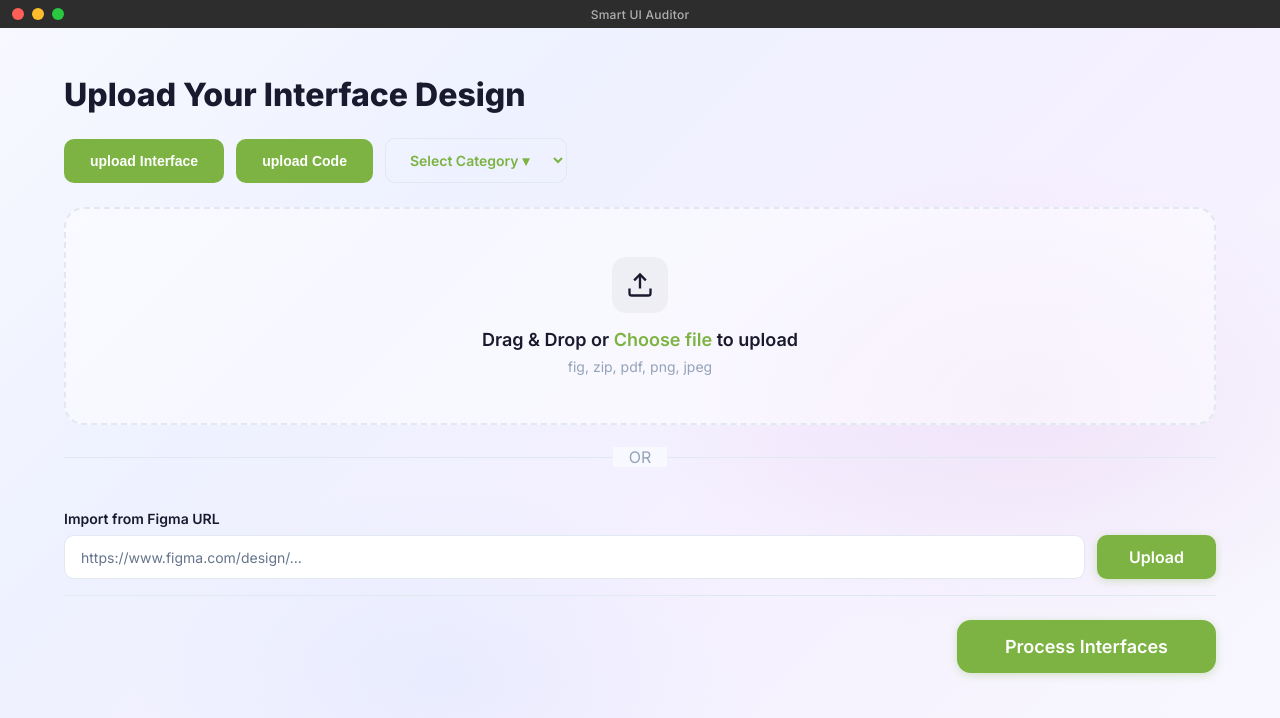
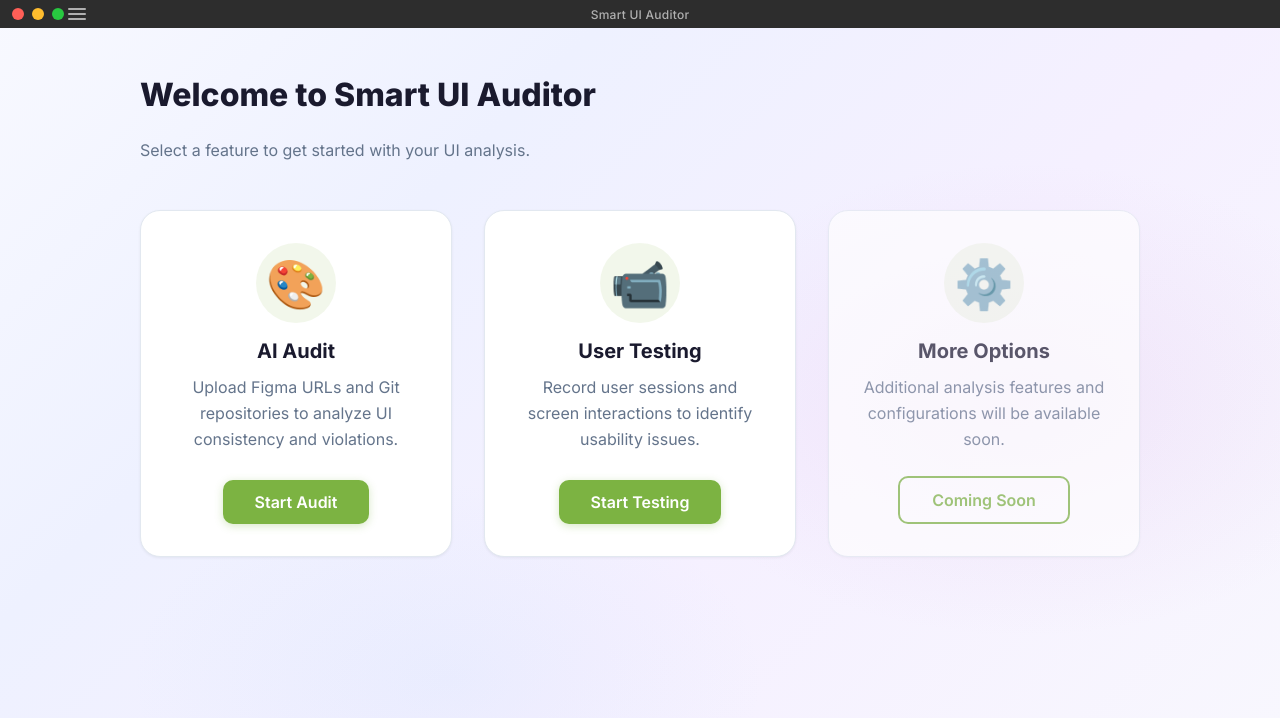
Before and after one commit to oshadakavinda/ai_powered_ui_auditor, a React (Vite) app: page / in a window 1280 px wide. Shown: the top 718 px of the page. Built offline with nearby package versions, Linux system fonts and the light colour scheme.

Commit message:
Add home page and main navigations

```diff
--- a/src/App.tsx
+++ b/src/App.tsx
@@ -5,9 +5,11 @@ import VioletRulesPage from './pages/VioletRulesPage'
 import ElementInteraction from './pages/ElementInteraction'
 import CombinedAnalysis from './pages/CombinedAnalysis'
 import UserTesting from './pages/UserTesting'
+import HomePage from './pages/HomePage'
 
 // Navigation steps
 type AppStep =
+    | 'home'
     | 'upload'
     | 'analysis-selection'
     // Option 1: Violet Rules flow
@@ -29,7 +31,8 @@ type AppStep =
     | 'user-results'
 
 export default function App() {
-    const [step, setStep] = useState<AppStep>('upload')
+    const [step, setStep] = useState<AppStep>('home')
+    const [isMenuOpen, setIsMenuOpen] = useState(false)
     const [uploadedFile, setUploadedFile] = useState<string | null>(null)
     const [uploadedImageUrl, setUploadedImageUrl] = useState<string | null>(null)
 
@@ -85,12 +88,49 @@ export default function App() {
                     <div className="title-bar__dot title-bar__dot--minimize" />
                     <div className="title-bar__dot title-bar__dot--maximize" />
                 </div>
+
+                <div className="title-bar__menu-container">
+                    <button
+                        className="title-bar__menu-btn"
+                        onClick={() => setIsMenuOpen(!isMenuOpen)}
+                    >
+                        <div className="hamburger">
+                            <span></span>
+                            <span></span>
+                            <span></span>
+                        </div>
+                    </button>
+
+                    {isMenuOpen && (
+                        <div className="menu-dropdown">
+                            <button className="menu-item" onClick={() => { setStep('home'); setIsMenuOpen(false); }}>
+                                <span className="menu-item__icon">🏠</span> Home
+                            </button>
+                            <button className="menu-item" onClick={() => { setStep('upload'); setIsMenuOpen(false); }}>
+                                <span className="menu-item__icon">🎨</span> AI Audit
+                            </button>
+                            <button className="menu-item" onClick={() => { setStep('permissions'); setIsMenuOpen(false); }}>
+                                <span className="menu-item__icon">📹</span> User Testing
+                            </button>
+                            <div className="menu-divider"></div>
+                            <button className="menu-item disabled">
+                                <span className="menu-item__icon">⚙️</span> Settings
+                            </button>
+                        </div>
+                    )}
+                </div>
+
                 <span className="title-bar__text">Smart UI Auditor</span>
             </div>
 
             {/* Main Content */}
             <div className="main-content">
                 <div className="page-enter" key={step}>
+
+                    {/* Page 0: Home */}
+                    {step === 'home' && (
+                        <HomePage onNavigate={(target) => setStep(target)} />
+                    )}
 
                     {/* Page 1: Upload */}
                     {step === 'upload' && (
--- a/src/index.css
+++ b/src/index.css
@@ -1224,3 +1224,161 @@ body {
   from { opacity: 0; transform: translateY(12px); }
   to { opacity: 1; transform: translateY(0); }
 }
+
+/* --- Navigation Menu --- */
+.title-bar__menu-container {
+  position: absolute;
+  left: 60px;
+  display: flex;
+  align-items: center;
+  -webkit-app-region: no-drag;
+}
+
+.title-bar__menu-btn {
+  background: transparent;
+  border: none;
+  cursor: pointer;
+  padding: 4px 8px;
+  border-radius: 4px;
+  transition: background 0.2s;
+}
+
+.title-bar__menu-btn:hover {
+  background: rgba(255, 255, 255, 0.1);
+}
+
+.hamburger {
+  width: 18px;
+  height: 12px;
+  display: flex;
+  flex-direction: column;
+  justify-content: space-between;
+}
+
+.hamburger span {
+  display: block;
+  width: 100%;
+  height: 2px;
+  background: #b0b0b0;
+  border-radius: 2px;
+}
+
+.menu-dropdown {
+  position: absolute;
+  top: 100%;
+  left: 0;
+  background: #333;
+  border: 1px solid #444;
+  border-radius: 8px;
+  padding: 8px;
+  min-width: 180px;
+  box-shadow: 0 8px 24px rgba(0,0,0,0.3);
+  z-index: 1000;
+  margin-top: 4px;
+}
+
+.menu-item {
+  width: 100%;
+  display: flex;
+  align-items: center;
+  gap: 12px;
+  padding: 8px 12px;
+  background: transparent;
+  border: none;
+  border-radius: 6px;
+  color: #e0e0e0;
+  font-size: 14px;
+  text-align: left;
+  cursor: pointer;
+  transition: background 0.2s;
+}
+
+.menu-item:hover {
+  background: rgba(255, 255, 255, 0.1);
+}
+
+.menu-item__icon {
+  font-size: 16px;
+}
+
+.menu-item.disabled {
+  opacity: 0.5;
+  cursor: not-allowed;
+}
+
+.menu-divider {
+  height: 1px;
+  background: #444;
+  margin: 8px 4px;
+}
+
+/* --- Home Page --- */
+.home-page {
+  max-width: 1000px;
+  margin: 0 auto;
+}
+
+.feature-grid {
+  display: grid;
+  grid-template-columns: repeat(auto-fit, minmax(280px, 1fr));
+  gap: var(--space-8);
+  margin-top: var(--space-12);
+}
+
+.feature-card {
+  background: var(--bg-card);
+  border: 1px solid var(--border-light);
+  border-radius: var(--radius-xl);
+  padding: var(--space-8);
+  display: flex;
+  flex-direction: column;
+  align-items: center;
+  text-align: center;
+  transition: all var(--transition-base);
+  cursor: pointer;
+  box-shadow: var(--shadow-sm);
+}
+
+.feature-card:hover {
+  transform: translateY(-8px);
+  box-shadow: var(--shadow-lg);
+  border-color: var(--green-primary);
+}
+
+.feature-card__icon {
+  font-size: 3rem;
+  margin-bottom: var(--space-4);
+  background: rgba(124, 179, 66, 0.1);
+  width: 80px;
+  height: 80px;
+  display: flex;
+  align-items: center;
+  justify-content: center;
+  border-radius: 50%;
+}
+
+.feature-card__title {
+  font-size: var(--font-xl);
+  font-weight: 700;
+  color: var(--text-primary);
+  margin-bottom: var(--space-3);
+}
+
+.feature-card__desc {
+  font-size: var(--font-base);
+  color: var(--text-secondary);
+  line-height: 1.6;
+  margin-bottom: var(--space-6);
+  flex: 1;
+}
+
+.feature-card.disabled {
+  opacity: 0.7;
+  cursor: default;
+}
+
+.feature-card.disabled:hover {
+  transform: none;
+  box-shadow: var(--shadow-sm);
+  border-color: var(--border-light);
+}
--- /dev/null
+++ b/src/pages/HomePage.tsx
@@ -0,0 +1,45 @@
+import React from 'react';
+
+interface HomePageProps {
+    onNavigate: (step: 'upload' | 'permissions') => void;
+}
+
+const HomePage: React.FC<HomePageProps> = ({ onNavigate }) => {
+    return (
+        <div className="home-page">
+            <h1 className="page-heading">Welcome to Smart UI Auditor</h1>
+            <p className="page-subheading">Select a feature to get started with your UI analysis.</p>
+
+            <div className="feature-grid">
+                <div className="feature-card" onClick={() => onNavigate('upload')}>
+                    <div className="feature-card__icon">🎨</div>
+                    <h3 className="feature-card__title">AI Audit</h3>
+                    <p className="feature-card__desc">
+                        Upload Figma URLs and Git repositories to analyze UI consistency and violations.
+                    </p>
+                    <button className="btn btn-primary">Start Audit</button>
+                </div>
+
+                <div className="feature-card" onClick={() => onNavigate('permissions')}>
+                    <div className="feature-card__icon">📹</div>
+                    <h3 className="feature-card__title">User Testing</h3>
+                    <p className="feature-card__desc">
+                        Record user sessions and screen interactions to identify usability issues.
+                    </p>
+                    <button className="btn btn-primary">Start Testing</button>
+                </div>
+
+                <div className="feature-card disabled">
+                    <div className="feature-card__icon">⚙️</div>
+                    <h3 className="feature-card__title">More Options</h3>
+                    <p className="feature-card__desc">
+                        Additional analysis features and configurations will be available soon.
+                    </p>
+                    <button className="btn btn-outline" disabled>Coming Soon</button>
+                </div>
+            </div>
+        </div>
+    );
+};
+
+export default HomePage;
```
